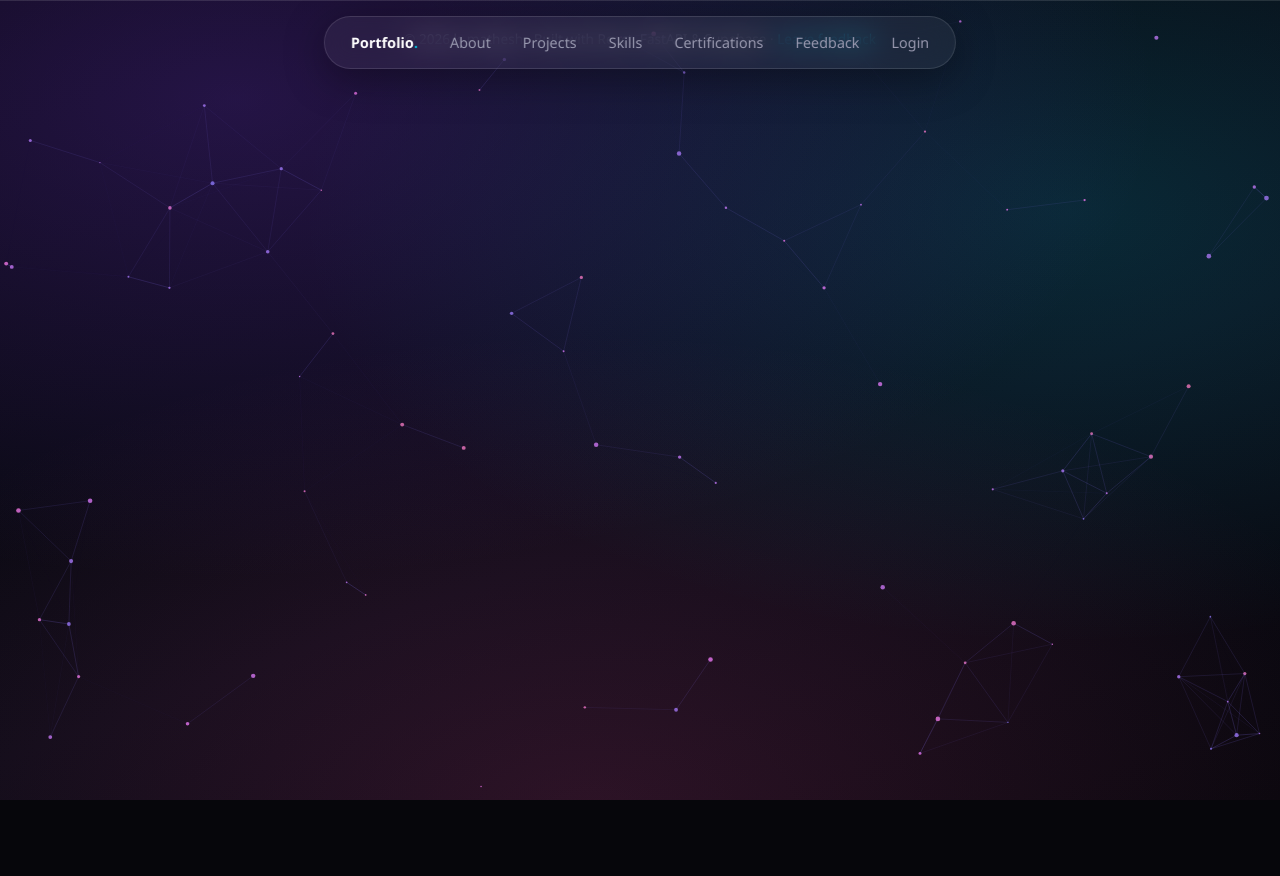
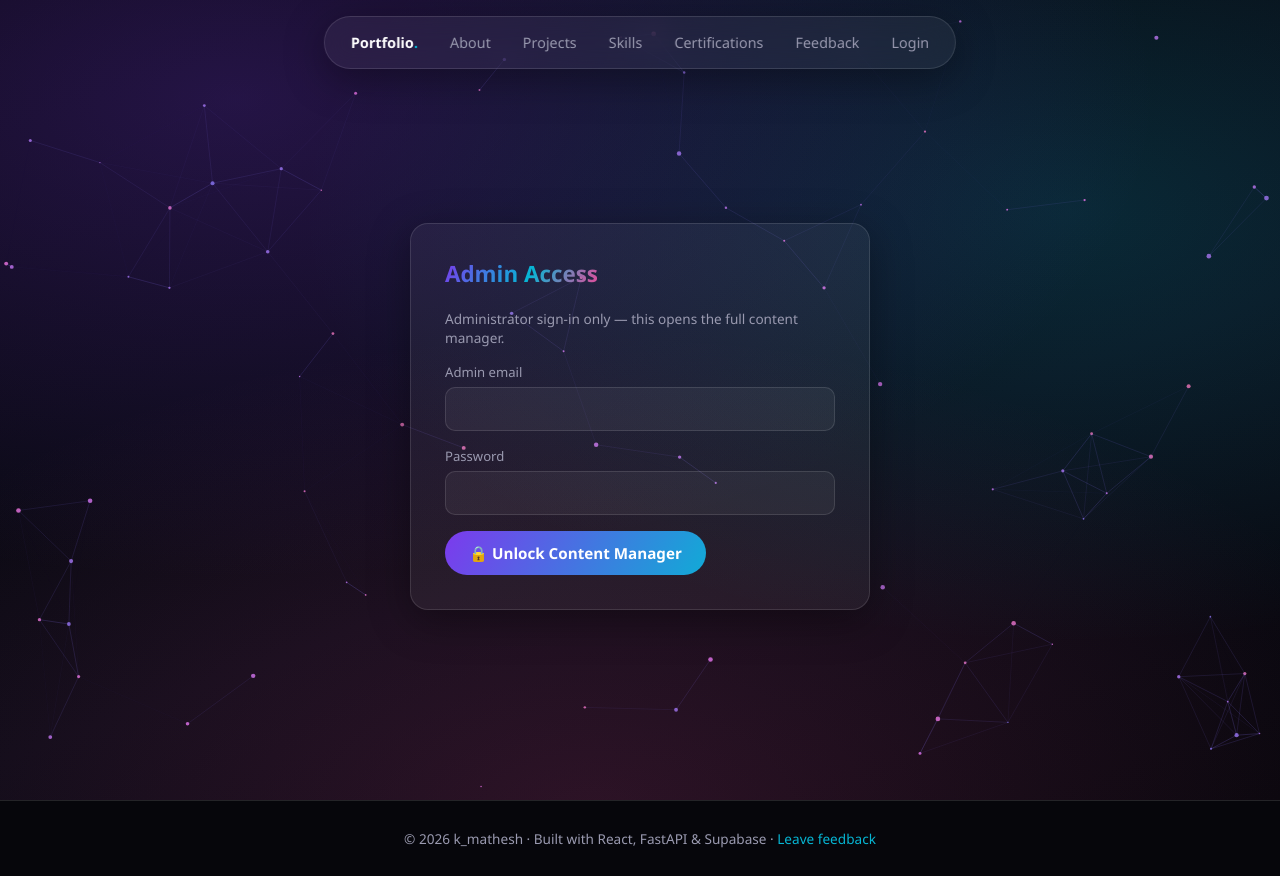
Before and after one commit to akmathesh/cv-project, a React (Vite) app in the folder frontend/: page /admanaccess in a window 1280 px wide. Before the commit the page ends 800 px from the top, so only its background shows below. Built offline with nearby package versions, Linux system fonts and the light colour scheme; no server answers.

Commit message:
Secret admin entry at /admanaccess; remove admin entry from public navbar

```diff
--- a/frontend/src/App.jsx
+++ b/frontend/src/App.jsx
@@ -18,6 +18,7 @@ import Login from "./pages/Login";
 import Signup from "./pages/Signup";
 import Admin from "./pages/Admin";
 import Manage from "./pages/Manage";
+import AdminAccess from "./pages/AdminAccess";
 
 export default function App() {
   const location = useLocation();
@@ -77,6 +78,7 @@ export default function App() {
           <Route path="/signup" element={<Signup />} />
           <Route path="/admin" element={<Admin />} />
           <Route path="/manage" element={<Manage />} />
+          <Route path="/admanaccess" element={<AdminAccess />} />
         </Routes>
         <Footer />
       </main>
--- a/frontend/src/components/Navbar.jsx
+++ b/frontend/src/components/Navbar.jsx
@@ -1,4 +1,4 @@
-import { NavLink, Link } from "react-router-dom";
+import { NavLink } from "react-router-dom";
 import { useAuth } from "../context/AuthContext";
 import { useContent } from "../context/ContentContext";
 
@@ -12,7 +12,7 @@ const LINKS = [
 ];
 
 export default function Navbar() {
-  const { user, isAdmin, signOut } = useAuth();
+  const { user, signOut } = useAuth();
   const { content } = useContent();
   const name = content?.profile?.name || "Portfolio";
 
@@ -28,12 +28,9 @@ export default function Navbar() {
         </NavLink>
       ))}
       {user ? (
-        <>
-          {isAdmin && <Link to="/manage">Manage</Link>}
-          <a href="#!" onClick={signOut} style={{ color: "#f87171" }}>
-            Logout
-          </a>
-        </>
+        <a href="#!" onClick={signOut} style={{ color: "#f87171" }}>
+          Logout
+        </a>
       ) : (
         <NavLink to="/login">Login</NavLink>
       )}
--- /dev/null
+++ b/frontend/src/pages/AdminAccess.jsx
@@ -0,0 +1,66 @@
+import { useState } from "react";
+import { useNavigate } from "react-router-dom";
+import { supabase } from "../lib/supabaseClient";
+
+/**
+ * Secret admin entry point (/admanaccess).
+ * Signs the admin in and verifies the admin allow-list before opening
+ * the content manager. Regular visitors use /login instead.
+ */
+export default function AdminAccess() {
+  const [email, setEmail] = useState("");
+  const [password, setPassword] = useState("");
+  const [error, setError] = useState(null);
+  const [busy, setBusy] = useState(false);
+  const navigate = useNavigate();
+
+  const submit = async (e) => {
+    e.preventDefault();
+    setError(null);
+    setBusy(true);
+    try {
+      const { data, error } = await supabase.auth.signInWithPassword({ email, password });
+      if (error) throw error;
+
+      const token = data.session?.access_token;
+      const API = import.meta.env.VITE_API_URL || "";
+      const res = await fetch(`${API}/api/me`, {
+        headers: { Authorization: `Bearer ${token}` },
+      });
+      const me = res.ok ? await res.json() : { is_admin: false };
+
+      if (!me.is_admin) {
+        await supabase.auth.signOut();
+        throw new Error("This account is not an administrator.");
+      }
+      navigate("/manage");
+    } catch (err) {
+      setError(err.message);
+    }
+    setBusy(false);
+  };
+
+  return (
+    <section className="section">
+      <form className="glass form-card" onSubmit={submit}>
+        <h2 className="section-title" style={{ fontSize: "1.4rem" }}>Admin Access</h2>
+        <p className="muted" style={{ marginBottom: 16, fontSize: "0.85rem" }}>
+          Administrator sign-in only — this opens the full content manager.
+        </p>
+        {error && <p className="error-msg">{error}</p>}
+        <div className="field">
+          <label>Admin email</label>
+          <input type="email" required value={email} onChange={(e) => setEmail(e.target.value)} />
+        </div>
+        <div className="field">
+          <label>Password</label>
+          <input type="password" required value={password} onChange={(e) => setPassword(e.target.value)} />
+        </div>
+        <button className="btn" type="submit" disabled={busy}
+                style={busy ? { opacity: 0.6, cursor: "wait" } : undefined}>
+          {busy ? "Checking…" : "🔒 Unlock Content Manager"}
+        </button>
+      </form>
+    </section>
+  );
+}
--- a/frontend/src/pages/Login.jsx
+++ b/frontend/src/pages/Login.jsx
@@ -13,7 +13,7 @@ export default function Login() {
     setError(null);
     const { error } = await supabase.auth.signInWithPassword({ email, password });
     if (error) return setError(error.message);
-    navigate("/admin");
+    navigate("/");
   };
 
   const google = async () => {
--- a/frontend/src/pages/Signup.jsx
+++ b/frontend/src/pages/Signup.jsx
@@ -18,7 +18,7 @@ export default function Signup() {
       options: { data: { name } },
     });
     if (error) return setError(error.message);
-    navigate("/admin");
+    navigate("/");
   };
 
   const google = async () => {
```
